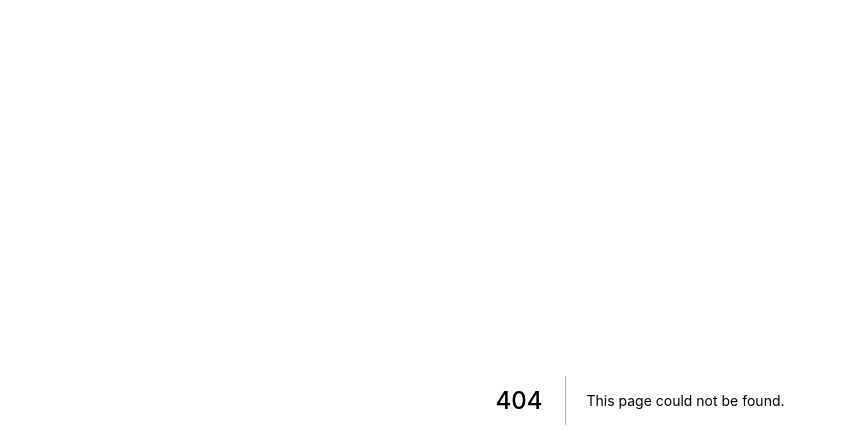
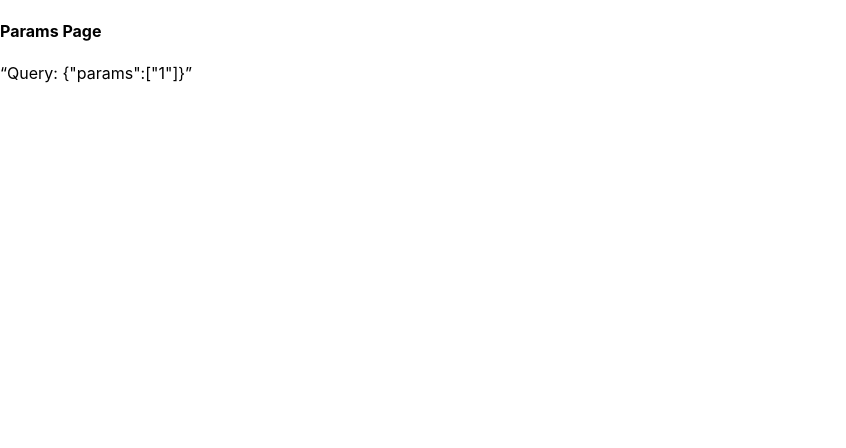
Before and after one commit to tihii8898/nextJS-app-learning, a Next.js app: page /posts/1 in a window 1280 px wide. Before the commit this address had no page. Shown: the top 448 px of the page, without its empty margins (0-846 px from the left). Built offline with nearby package versions, Linux system fonts and the light colour scheme.

Commit message:
02 02 File system Routing

```diff
--- /dev/null
+++ b/pages/posts/[...params].tsx
@@ -0,0 +1,18 @@
+import { useRouter } from 'next/router';
+import * as React from 'react';
+
+export interface ParamsPageProps {
+}
+
+export default function ParamsPage (props: ParamsPageProps) {
+  const router = useRouter();
+
+
+  return (
+    <div>
+      <h4>Params Page</h4>
+
+      <q>Query: {JSON.stringify(router.query)}</q>
+    </div>
+  );
+}
```
Also changed, not shown: pages/about.tsx (added, +12 -0 lines), pages/posts/[postId].tsx (added, +18 -0 lines), pages/posts/create.tsx (added, +12 -0 lines), pages/posts/index.tsx (added, +12 -0 lines).
